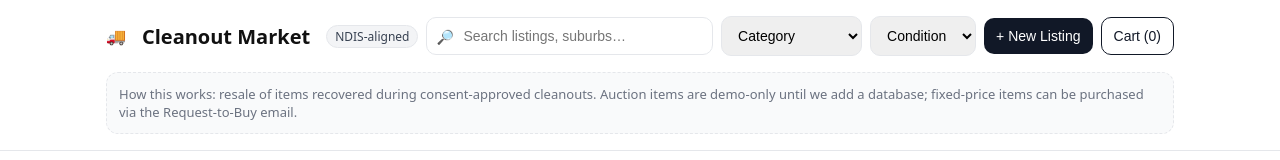
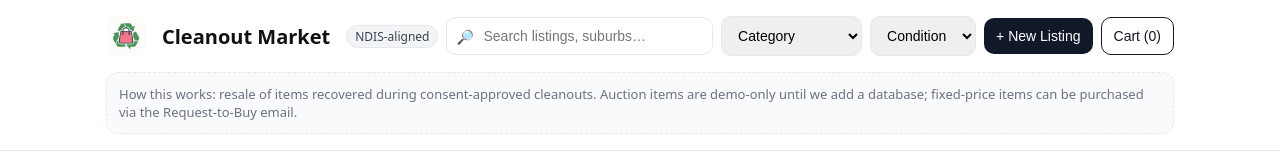
Before and after one commit to joshd12blip/Cleanout-Market, a React (Vite) app: page / in a window 1280 px wide. Shown: the top 160 px of the page. Built offline with nearby package versions, Linux system fonts and the light colour scheme; the HTML template or start-up script is replaced by a standard one.

Commit message:
Update App.jsx

```diff
--- a/src/App.jsx
+++ b/src/App.jsx
@@ -260,7 +260,7 @@ export default function App(){
       <header>
         <div className="container" style={{display:'flex', gap:8, alignItems:'center'}}>
           <span style={{display:'flex',alignItems:'center',gap:8}}>
-            <span>🚚</span>
+            <img src="/logo.png" alt="Cleanout Market" style={{ width: 40, height: 40, borderRadius: 8 }} />
             <h1>Cleanout Market</h1>
             <span className="badge">NDIS-aligned</span>
           </span>
```
